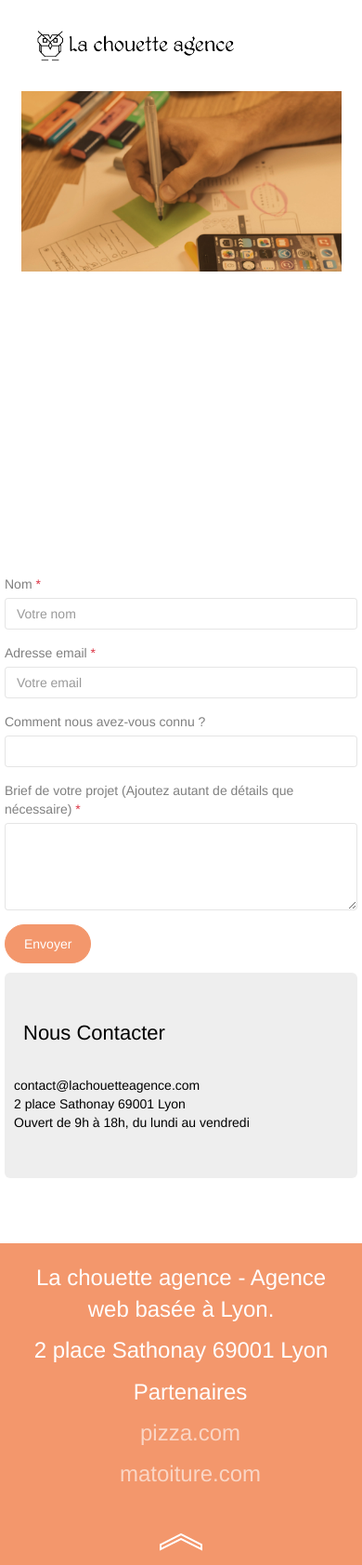
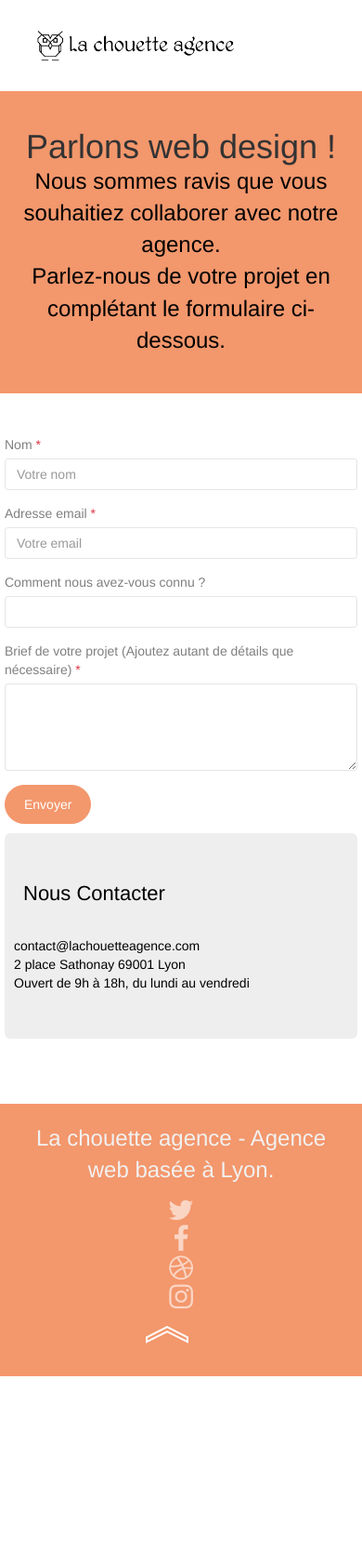
Before and after one commit to RicardoVcore/P4_vasques_ricardo, a plain HTML site: page contact.html in a window 390 px wide. Shown: the whole page at 93% size. After the commit the page ends 1480 px from the top, so only its background shows below. Drawn offline with nearby package versions, Linux system fonts and the light colour scheme.

Commit message:
html and css updates
index page, footer, contact  page, errors verified and removed.

```diff
--- a/contact.html
+++ b/contact.html
@@ -42,15 +42,14 @@
 				</div>
 			</div>
 		</div>
-		<div class="container" id="bloc-6">
-			<div class="container-fluid">
+		<div class="bloc bg-dots-bg bg-repeat bgc-atomic-tangerine d-bloc bloc-bg-texture texture-paper" id="bloc-6">
+			<div class="container bloc-lg">
 				<div class="row">
-					<div class="container-lg">
-						<img src="img/image-de-presentation.jpg" class="img-fluid" alt="image-de-presentation">
-						<h1 class="text-center hero-bloc-text tc-white">
-							Parlons web design!
+					<div class="col-sm-12">
+						<h1 class="text-center mg-lg tc-black tight-width-whitespace">
+							Parlons web design !
 						</h1>
-						<p class="text-center mg-lg tc-white tight-width-whitespace">
+						<p class="text-center mg-lg tc-black tight-width-whitespace">
 							Nous sommes ravis que vous souhaitiez collaborer avec notre agence.<br>
 							Parlez-nous de votre projet en complétant le formulaire ci-dessous.
 						</p>
@@ -121,43 +120,61 @@
 		</section>
 		<!-- FORM - END - SECTION-->
 	</main>
-	<footer>
+	<div class="footer section position">
 		<div class="bloc bgc-atomic-tangerine d-bloc" id="bloc-8">
 			<div class="container bloc-sm">
-				<div class="row">
-					<div itemprop="address" itemscope itemtype="https://schema.org/address">
 				<div class="col-sm-12">
 					<p class="text-center white">
 						La chouette agence - Agence web basée à Lyon.<br>
 					</p>
-							<p class="text-center white" itemprop="streetAddress">
-								2 place Sathonay 69001 Lyon
-							</p>
+					<div class="row row-no-gutters social">
+						<div class="col-sm-3">
+							<div class="text-center">
+								<a class="social" href="https://twitter.com/home"
+									aria-label="Lien vers notre compte Twitter"><span
+										class="fa fa-twitter icon-md"></span></a>
 							</div>
 						</div>
-				</div>
+						<div class="col-sm-3">
 							<div class="text-center">
-					<div class="text-center">
-						<ul class="text-center">
-							<p class="text-center white">
-								Partenaires
-							</p>
-							<p><a href="pizza.com">pizza.com</a></p>
-							<p><a href="matoiture.com">matoiture.com</a></p>
-						</ul>
+								<a class="social" href="https://facebook.com"
+									aria-label="Lien vers notre compte Facebook"><span
+										class="fa fa-facebook icon-md"></span></a>
 							</div>
 						</div>
+						<div class="col-sm-3">
+							<div class="text-center">
+								<a class="social" href="https://dribbble.com/"
+									aria-label="Lien vers notre compte Dribbble">
+									<span class="fa fa-dribbble icon-md"></span></a>
 							</div>
+						</div>
+						<div class="col-sm-3">
+							<div class="text-center">
+								<a class="social" href="https://instagram.com"
+									aria-label="Lien vers notre compte Instagram"><span
+										class="fa fa-instagram icon-md"></span></a>
+							</div>
+						</div>
+						<div class="row">
 							<div class="text-center">
 								<a href="#" title="Aller au debut de la page"
 									class="scroll-top cd-top text-replace js-cd-top cd-top--is-visible cd-top--fade-out btn-link text-center"
 									id="toTopBtn">
-					<img src="img/chevron-arrow-up.png" class="chevron-up-icon" alt="Scroll top icon" width="50"
-						height="50" />
+									<img src="img/chevron-arrow-up.png" class="chevron-up-icon" alt="Scroll top icon"
+										width="50" height="50" />
 								</a>
 							</div>
 						</div>
-	</footer>
+					</div>
+				</div>
+			</div>
+		</div>
+	</div>
+
+	<script src="https://cdn.jsdelivr.net/npm/bootstrap@5.1.1/dist/js/bootstrap.bundle.min.js"
+		integrity="sha384-/bQdsTh/da6pkI1MST/rWKFNjaCP5gBSY4sEBT38Q/9RBh9AH40zEOg7Hlq2THRZ"
+		crossorigin="anonymous"></script>
 	<!--ScrollToTop Start-->
 </body>
 
--- a/style.css
+++ b/style.css
@@ -690,7 +690,7 @@ p {
     color: #FFFFFF!important;
     text-transform: uppercase;
     padding: 12px 28px 12px 28px;
-    font-size: 24px;
+    font-size: 16px;
     font-weight: 700;
 }
 
@@ -731,7 +731,7 @@ h4 {
 }
 
 .white {
-    color: #FFFFFF!important;
+    color: #f1f1f1!important;
 }
 
 .portfolio-thumb {
@@ -770,13 +770,13 @@ h4 {
 }
 
 .tc-white {
-    color: #ffffff!important;
+    color: #f7f7f7!important;
     padding-top: 10px;
 }
 
 .btn-atomic-tangerine {
     background: #F3976C;
-    color: #FFFFFF!important;
+    color: #000000!important;
 }
 
 .btn-atomic-tangerine:hover {
@@ -820,6 +820,16 @@ h4 {
 .bg-presentation {
     background-image: url("img/image-de-presentation.jpg");
 }
+.footer section position{
+    position: fixed;
+    left: 0;
+    bottom: 0;
+    width: 100%;
+    color: white;
+    text-align: center;
+
+}
+/*MEDIA CALLS*/
 
 @media (max-width: 1024px) {
     .bloc {
@@ -844,13 +854,13 @@ h4 {
     }
 }
 
-@media only screen and (min-device-width: 768px) and (max-device-width: 1024px) and (orientation: landscape) {
+@media only screen and (min-width: 768px) and (max-width: 1024px) and (orientation: landscape) {
     .b-parallax {
         background-attachment: scroll;
     }
 }
 
-@media only screen and (min-device-width: 1024px) and (max-device-width: 1366px) and (-webkit-min-device-pixel-ratio: 1.5) {
+@media only screen and (min-width: 1024px) and (max-width: 1366px) and (-webkit-min-device-pixel-ratio: 1.5) {
     .b-parallax {
         background-attachment: scroll;
     }
@@ -868,10 +878,10 @@ h4 {
         overflow-x: hidden;
         position: relative;
     }
-    .bloc {
-        padding-left: constant(safe-area-inset-left);
-        padding-right: constant(safe-area-inset-right);
-    }
+    /*.bloc {
+        padding-left: env(safe-area-inset-left);
+        padding-right: env(safe-area-inset-right);
+    }*/
     .bloc-group,
     .bloc-group .bloc {
         display: block;
@@ -880,8 +890,9 @@ h4 {
     .bloc-fill-screen .fill-bloc-top-edge,
     .bloc-fill-screen .fill-bloc-bottom-edge {
         padding: 0 20px;
-        padding-left: constant(safe-area-inset-left);
-        padding-right: constant(safe-area-inset-right);
+       /* padding-left: env(safe-area-inset-left);
+        padding-right: env(safe-area-inset-right);
+        */
     }
 }
 
```
Also changed, not shown: index.html (+4 -6 lines). Lines whose indentation alone changed are shown as unchanged.
